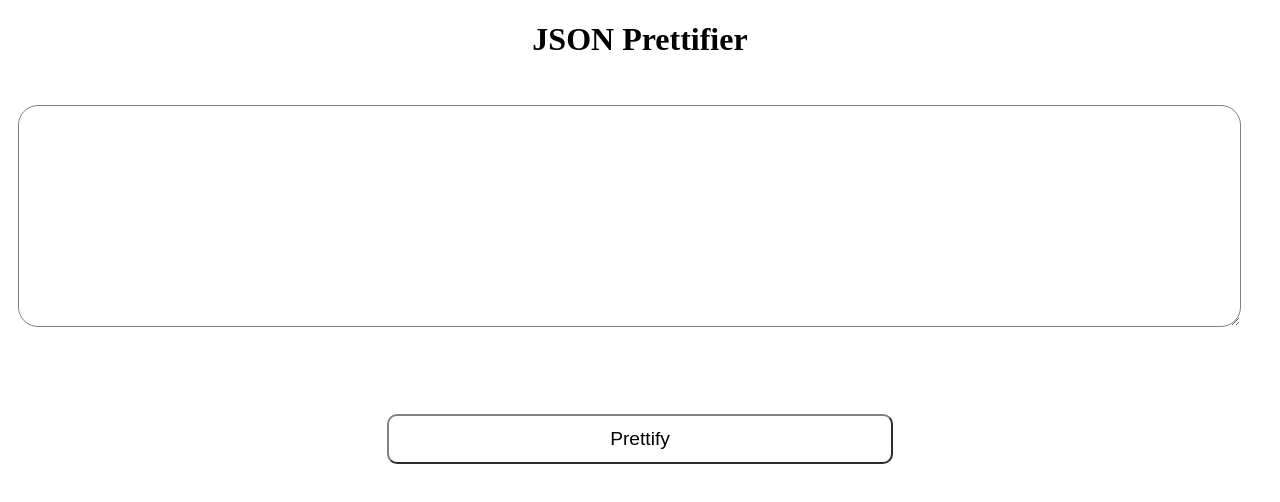
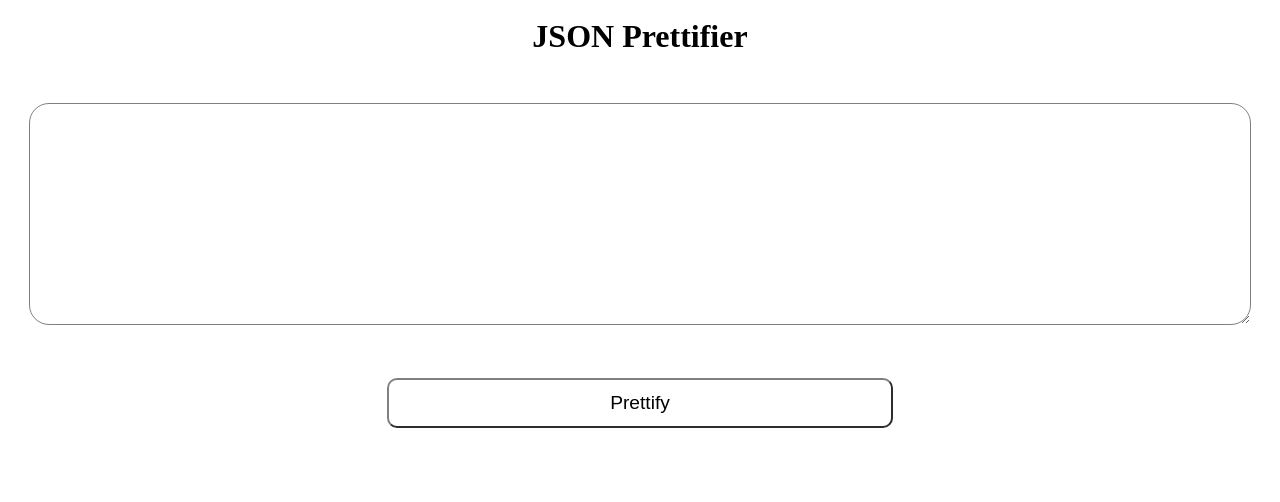
Before and after one commit to LittleTealeaf/JsonPrettifier, a plain HTML site: page index.html in a window 1280 px wide. Drawn offline with Linux system fonts and the light colour scheme.

Commit message:
Cleaned up code

```diff
--- a/index.html
+++ b/index.html
@@ -1,26 +1,22 @@
 <!DOCTYPE html>
 <html>
+
 <head>
     <link rel="stylesheet" href="./style.css">
 </head>
+
 <body>
     <center class="title">
         <h1>
             JSON Prettifier
         </h1>
-        </center>
-        <div id="inputarea">
-            <pre>
+        <pre id="inputarea">
             <span id="input" class="textarea" role="textbox" contenteditable></span>
         </pre>
-        </div>
-        <br>
-        <center id="buttons">
+        <button id="prettifybutton">Prettify</button>
         <p id="error"></p>
-            <button id="prettifybutton" onclick="buttonPrettify">
-                Prettify
-            </button>
     </center>
 </body>
 <script src="./script.js"></script>
+
 </html>
--- a/script.js
+++ b/script.js
@@ -18,3 +18,5 @@ function buttonPrettify() {
     console.log(document.getElementById("input").innerHTML);
     document.getElementById("input").textContent = prettifyJson(json);
 }
+
+document.getElementById("prettifybutton").onclick = buttonPrettify;
--- a/style.css
+++ b/style.css
@@ -3,10 +3,10 @@ HTML {
     overflow-wrap: break-word;
 }
 
-#title {
+h1 {
     width: 60%;
     margin: auto;
-    border: 5px solid black;
+    border: 0px;
     padding: 10px;
 }
 
@@ -28,11 +28,8 @@ HTML {
     border-radius: 20px;
     padding: 10px;
     outline: none;
-}
-
-#buttons {
-    width: 100%;
-    color: white;
+    display:block;
+    text-align: left;
 }
 
 #prettifybutton {
```
Lines whose indentation alone changed are shown as unchanged.
